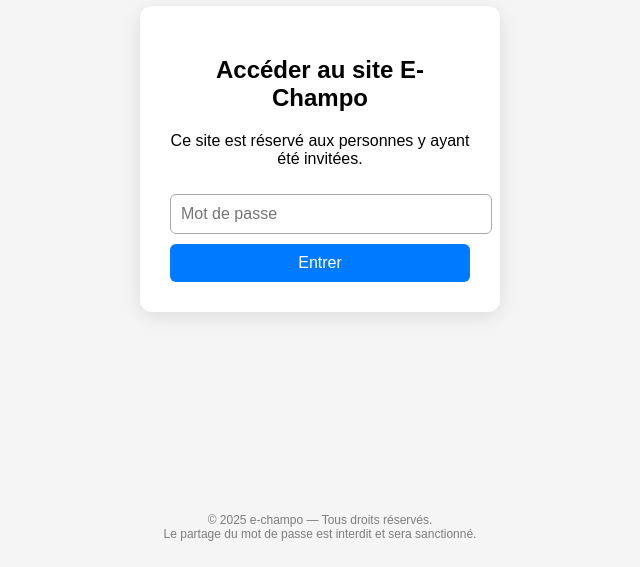
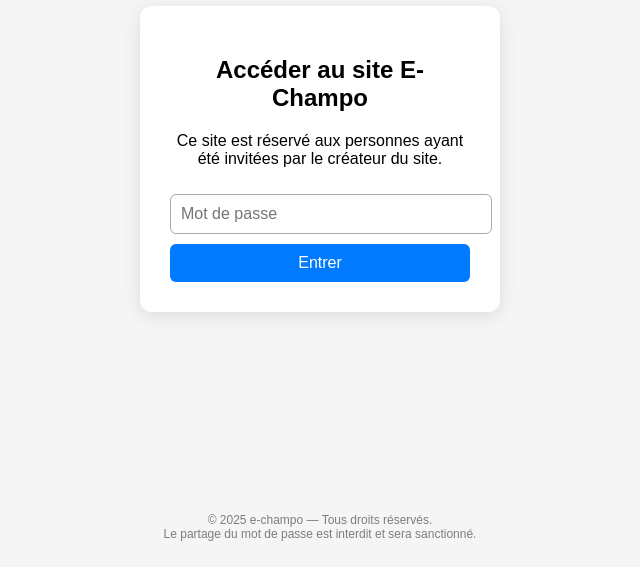
Before and after one commit to Hastraly/page-prot-g--e-champo, a plain HTML site: page index.html in a window 1280 px wide. Shown: the part 249-816 px from the top of the page, without its empty margins (320-960 px from the left). Drawn offline with Linux system fonts and the light colour scheme.

Commit message:
Update page title and access message in index.html

```diff
--- a/index.html
+++ b/index.html
@@ -3,7 +3,7 @@
 <head>
     <meta charset="UTF-8">
     <meta name="viewport" content="width=device-width, initial-scale=1.0">
-    <title>Accéder au site Mon E-Champo</title>
+    <title>Portail d'accès au site E-Champo</title>
     <style>
         body {
             font-family: Arial, sans-serif;
@@ -68,7 +68,7 @@
 
     <div class="container">
         <h2>Accéder au site E-Champo</h2>
-        <p>Ce site est réservé aux personnes y ayant été invitées.</p>
+        <p>Ce site est réservé aux personnes ayant été invitées par le créateur du site.</p>
 
         <input type="password" id="passwordInput" placeholder="Mot de passe">
         <button onclick="checkPassword()">Entrer</button>
```
